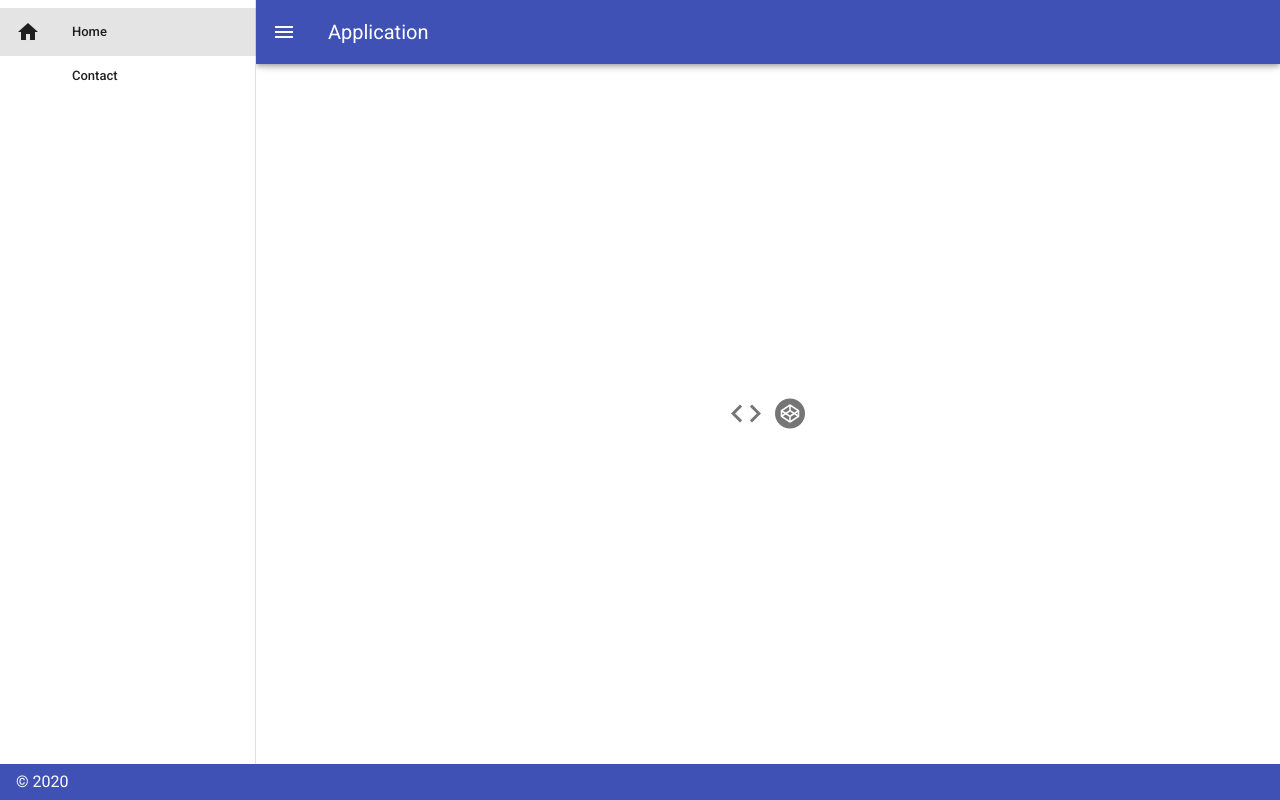
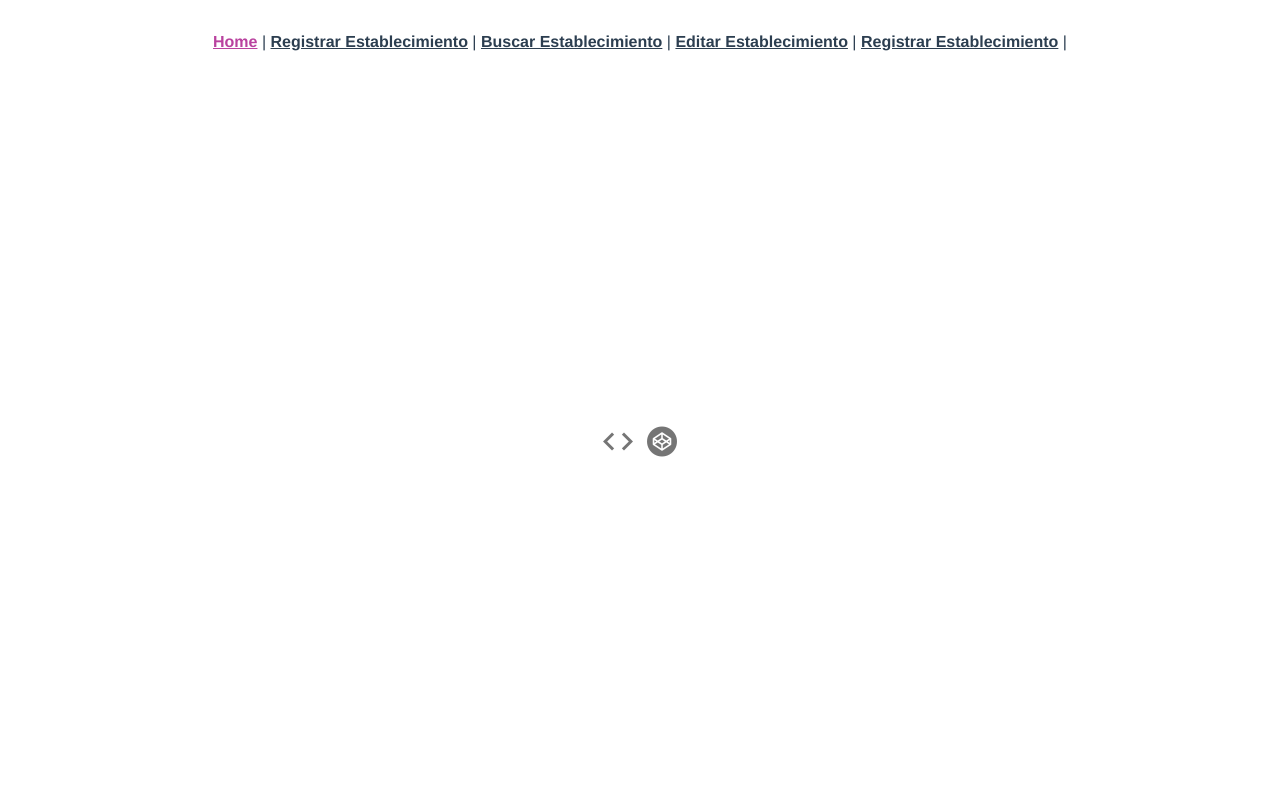
Before and after one commit to neiraRail/isoft-epi-ui, a Vue app: page / in a window 1280 px wide. Built offline with nearby package versions, Linux system fonts and the light colour scheme.

Commit message:
Base vista para registrar establecimiento

```diff
--- a/package.json
+++ b/package.json
@@ -9,6 +9,8 @@
     "lint": "vue-cli-service lint"
   },
   "dependencies": {
+    "axion": "^0.1.0",
+    "axios": "^0.21.1",
     "vue": "^2.6.12",
     "vue-router": "^3.4.9",
     "vuetify": "^2.4.0",
--- a/src/App.vue
+++ b/src/App.vue
@@ -1,44 +1,36 @@
 <template>
-  <v-app id="inspire">
-    <v-navigation-drawer v-model="drawer" app>
-      <v-list dense>
-        <v-list-item to="/">
-          <v-list-item-action>
-            <v-icon>mdi-home</v-icon>
-          </v-list-item-action>
-          <v-list-item-content>
-            <v-list-item-title>Home</v-list-item-title>
-          </v-list-item-content>
-        </v-list-item>
-        <v-list-item to="/about">
-          <v-list-item-action>
-            <v-icon>mdi-contact-email</v-icon>
-          </v-list-item-action>
-          <v-list-item-content>
-            <v-list-item-title>Contact</v-list-item-title>
-          </v-list-item-content>
-        </v-list-item>
-      </v-list>
-    </v-navigation-drawer>
+  <v-app>
+    <div id="nav">
+      <router-link to="/">Home</router-link> |
+      <router-link to="/crear-establecimiento">Registrar Establecimiento</router-link> |
+      <router-link to="/crear-establecimiento">Buscar Establecimiento</router-link> |
+      <router-link to="/crear-establecimiento">Editar Establecimiento</router-link> |
+      <router-link to="/crear-establecimiento">Registrar Establecimiento</router-link> |
 
-    <v-app-bar app color="indigo" dark>
-      <v-app-bar-nav-icon @click.stop="drawer = !drawer"></v-app-bar-nav-icon>
-      <v-toolbar-title>Application</v-toolbar-title>
-    </v-app-bar>
-
-    <v-content>
-      <router-view />
-    </v-content>
-    <v-footer color="indigo" app>
-      <span class="white--text">&copy; 2020</span>
-    </v-footer>
+    </div>
+    <router-view/>
   </v-app>
 </template>
 
-<script>
-export default {
-  data: () => ({
-    drawer: null,
-  }),
-};
-</script>
+<style lang="scss">
+#app {
+  font-family: Avenir, Helvetica, Arial, sans-serif;
+  -webkit-font-smoothing: antialiased;
+  -moz-osx-font-smoothing: grayscale;
+  text-align: center;
+  color: #2c3e50;
+}
+
+#nav {
+  padding: 30px;
+
+  a {
+    font-weight: bold;
+    color: #2c3e50;
+
+    &.router-link-exact-active {
+      color: #b9429f;
+    }
+  }
+}
+</style>
--- /dev/null
+++ b/src/common/formRules.js
@@ -0,0 +1,24 @@
+const rules = {
+    emailPattern: value => {
+      const pattern = /^(([^<>()[\]\\.,;:\s@"]+(\.[^<>()[\]\\.,;:\s@"]+)*)|(".+"))@((\[[0-9]{1,3}\.[0-9]{1,3}\.[0-9]{1,3}\.[0-9]{1,3}])|(([a-zA-Z\-0-9]+\.)+[a-zA-Z]{2,}))$/;
+      return (
+        pattern.test(value) ||
+        "Su correo debe seguir el patrón usuario@correo.com"
+      );
+    },
+    runPattern: value => {
+      const pattern = /^(([0-9]{7,8})+)-(([0-9kK]))$/;
+      return pattern.test(value) || "Su run debe seguir el patrón 12345678-k";
+    },
+    noBlankTextRequired: value => !!value || "Campo no debe quedar vacío",
+    min: v =>
+      (!!v && v.length >= 8) || "Tu contraseña debe contener al menos 8 carácteres",
+    passwordRequired: value => !!value || "Una contraseña es requerida",
+    phoneLength: v =>
+      (!!v && v.length == 9) || "El teléfono debe contener 9 dígitos",
+    emailMatch: () => "Tu correo y/o contraseña son inválidos",
+    horarioPattern: v =>
+    (!!v && v >= 0 && v <=23) || "Horas van de 0 hrs a 23 hrs",
+  }
+
+  export default rules;
--- /dev/null
+++ b/src/components/EstablecimientoFormulario.vue
@@ -0,0 +1,103 @@
+<template>
+  <v-form
+    ref="form"
+    v-model="esEstFormularioValido"
+    lazy-validation
+    class="justify-center"
+    style="margin: 2% 15%"
+  >
+    <v-alert type="error" v-if="mensajeError">{{ mensajeError }}</v-alert>
+    <v-row>
+      <v-col cols="12" md="4">
+        <p>Nombre</p>
+      </v-col>
+      <v-col cols="12" md="8">
+        <v-text-field
+          dense
+          outlined
+          solo
+          placeholder="Ingrese el nombre del establecimiento."
+          v-model="establecimiento.estNombre"
+          type="text"
+          validate-on-blur
+          :rules="[formRules.noBlankTextRequired]"
+        />  </v-col>
+        <v-col cols="12" md="4">
+        <p>Dirección</p>
+      </v-col>
+      <v-col cols="12" md="8">
+        <v-text-field
+          dense
+          outlined
+          solo
+          placeholder="Ingrese la dirección del establecimiento."
+          v-model="establecimiento.estDireccion"
+          type="text"
+          validate-on-blur
+          :rules="[formRules.noBlankTextRequired]"
+        /> </v-col>
+        <v-col cols="12" md="8">
+        <v-text-field
+          dense
+          outlined
+          solo
+          placeholder="Ingrese la comuna del establecimiento."
+          v-model="establecimiento.estComuna.com_id"
+          type="text"
+          validate-on-blur
+          :rules="[formRules.noBlankTextRequired]"
+        />
+
+      </v-col>
+      <v-col cols="12" align="center" justify="center">
+        <v-btn @click="guardarEstablecimiento">Registrar Establecimiento</v-btn>
+      </v-col>
+    </v-row>
+  </v-form>
+</template>
+
+<script>
+import formRules from "@/common/formRules.js";
+import establecimientoService from "@/services/establecimiento.service";
+
+export default {
+
+  data() {
+    return {
+      estFormulario: {
+        comuna:{
+          com_id:"",
+        },
+        establecimiento:{
+          estNombre:"",
+          estDireccion:"",
+          estComuna:","
+        },
+      },
+      esEstFormularioValido: "",
+      formRules: formRules,
+      mensajeError: "",
+
+    };
+  },
+  methods: {
+
+    guardarEstablecimiento() {
+      if (!this.$refs.form.validate()) return;
+      return establecimientoService.create(this.estFormulario).then(
+        () => {
+          this.$router.push({
+            name: "Home",
+          });
+        },
+        (error) => {
+          this.mensajeError = error.message;
+        }
+      );
+    },
+  },
+};
+</script>
+
+<style>
+</style>
--- a/src/router/index.js
+++ b/src/router/index.js
@@ -19,6 +19,10 @@ const routes = [
     component: function () {
       return import(/* webpackChunkName: "about" */ '../views/About.vue')
     }
+  }, {
+    path: '/crear-establecimiento',
+    name: 'Crear-Establecimiento',
+    component: () => import(/* webpackChunkName: "about" */ '../views/CrearEstablecimiento.vue')
   }
 ]
 
--- /dev/null
+++ b/src/services/establecimiento.service.js
@@ -0,0 +1,20 @@
+import ApiService from "@/services/api.service";
+const url = "establecimiento";
+export const service = {
+    getAll() {
+        return ApiService.get(url, { id: "" });
+    },
+    get(id) {
+        return ApiService.get(url, { id: id });
+    },
+    create(params) {
+        return ApiService.post(url, { params: params });
+    },
+    update(id, params) {
+        return ApiService.update(url, { id: id, params: params });
+    },
+    destroy(id) {
+        return ApiService.delete(url, { id: id });
+    },
+};
+export default service;
--- /dev/null
+++ b/src/views/CrearEstablecimiento.vue
@@ -0,0 +1,15 @@
+<template>
+  <div class="home">
+    <EstablecimientoFormulario />
+  </div>
+</template>
+
+<script>
+
+export default {
+  name: 'Home',
+  components: {
+    EstablecimientoFormulario: () => import("@/components/EstablecimientoFormulario")
+  }
+}
+</script>
```
Also changed, not shown: 1 other file (tests, documents, lock files or other folders).
